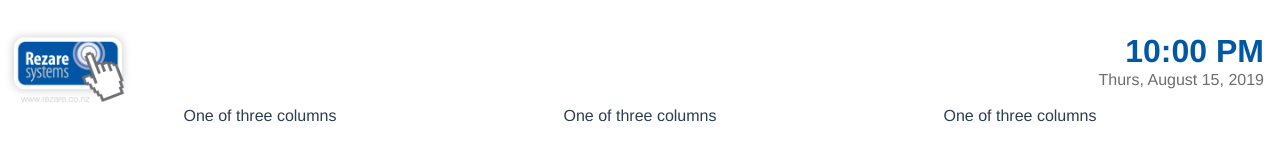
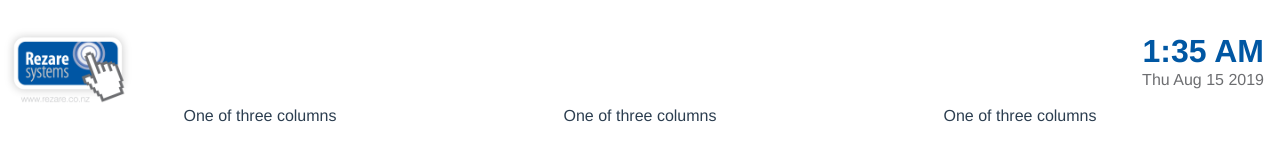
Before and after one commit to RezareSystems/room-booking, a Vue app in the folder rezare.open-meeting.ui/: page / in a window 1280 px wide. Shown: the top 160 px of the page. Built offline with nearby package versions, Linux system fonts and the light colour scheme; no server answers.

Commit message:
fetching todays time and date now

```diff
--- a/rezare.open-meeting.ui/src/components/Header.vue
+++ b/rezare.open-meeting.ui/src/components/Header.vue
@@ -5,19 +5,30 @@
                 <img alt="Vue logo" src="../assets/Rezare-Logo.png">
             </div>
             <div class="col-6">
-                <h2 class="w-100 text-right m-0 pt-2">10:00 PM</h2>
-                <h4 class="w-100 text-right m-0">Thurs, August 15, 2019</h4>
+                <h2 class="w-100 text-right m-0 pt-2">{{ timeNow }}</h2>
+                <h4 class="w-100 text-right m-0">{{ dateToday }}</h4>
             </div>
         </div>
     </div>
 </template>
 
 <script>
+const myDate = new Date();
+
 export default {
     name: 'HelloWorld',
-    props: {
-        msg: String,
-        info: String,
+    data() {
+        return {
+            dateToday: new Date().toDateString(),
+            timeNow:  new Date().toLocaleString('en-NZ', { hour: 'numeric', minute: 'numeric', hour12: true }).toUpperCase()
+        }
+    },
+    methods:{
+        callFunction: function () {
+        }
+    },
+    mounted() {
+        this.callFunction();
     }
 }
 </script>
```
